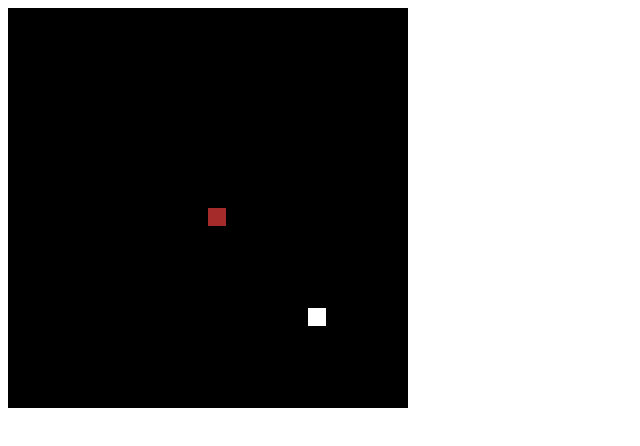
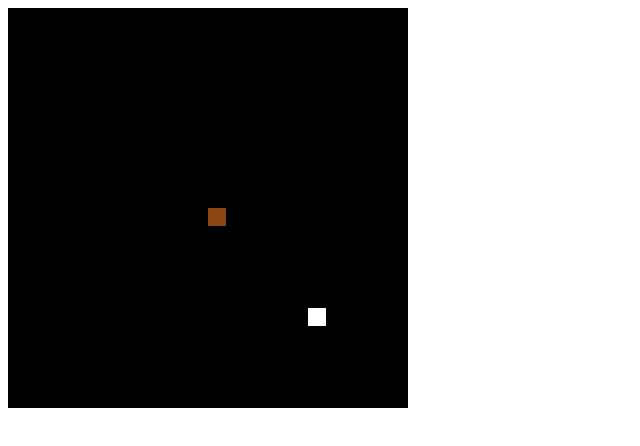
Before and after one commit to lukeberry99/shit-snake, a plain HTML site: page index.html in a window 1280 px wide. Shown: the full height of the page, 0-640 px from the left. Drawn offline with Linux system fonts and the light colour scheme.

Commit message:
Made brown more shit like

```diff
--- a/index.html
+++ b/index.html
@@ -32,7 +32,7 @@
 
             ctx.fillStyle = 'black'
             ctx.fillRect(0, 0, canv.width, canv.height)
-            ctx.fillStyle = 'brown'
+            ctx.fillStyle = 'saddlebrown'
 
             for (var i = 0; i < trail.length; i++) {
                 ctx.fillRect(trail[i].x * gs, trail[i].y * gs, gs -2, gs -2)
```
